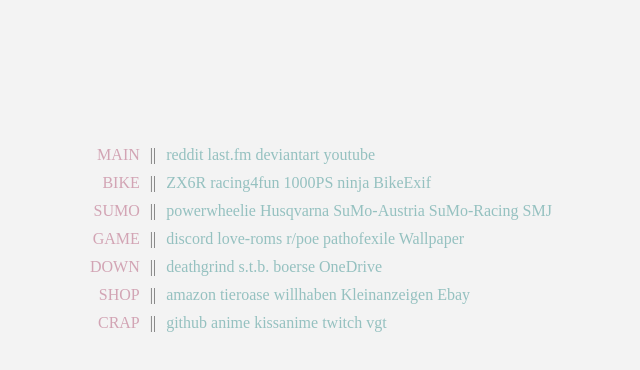
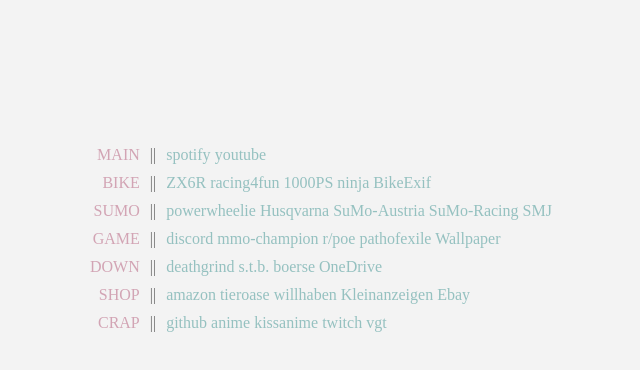
Before and after one commit to Xerolution/home, a plain HTML site: page index.html in a window 1280 px wide. Shown: the whole page, without its empty margins (120-760 px from the left). Drawn offline with Linux system fonts and the light colour scheme.

Commit message:
Added spotify, mmo-champion

```diff
--- a/index.html
+++ b/index.html
@@ -36,14 +36,14 @@ td:nth-child(2) {
 <body>
   <table valign="top" border="0" width="100%" height="20%"><tr><td><table>
 
-<tr><td align="right">MAIN</td><td>    ||  </td><td><a href="http://www.reddit.com">reddit</a>  <a href="http://www.lastfm.de/home">last.fm</a>  <a href="http://www.deviantart.com/">deviantart</a>  <a href="https://www.youtube.com/">youtube</a>  </td></tr><tr>
+<tr><td align="right">MAIN</td><td>    ||  </td><td><a href="http://open.spotify.com">spotify</a>  <a href="https://www.youtube.com/">youtube</a>  </td></tr><tr>
 
 <td align="right">BIKE</td><td>    ||  </td><td><a href="http://zx6r.com/">ZX6R</a>  <a href="http://www.racing4fun.de/">racing4fun</a>  <a href="http://www.1000ps.at">1000PS</a>  <a href="http://www.kawasaki-ninja-forum.de/">ninja</a>  <a href="http://www.bikeexif.com/">BikeExif</a>  </td></tr><tr>
 
 <td align="right">SUMO</td><td>    ||  </td><td><a href="http://www.powerwheelie.de">powerwheelie</a>  <a href="http://www.husqvarna-forum.de/">Husqvarna</a>  <a href="http://www.supermoto-austria.at">SuMo-Austria</a>  <a href="http://www.supermoto-racing.de">SuMo-Racing</a>  <a href="http://supermotojunkie.com/">SMJ</a>  </td></tr><tr>
 
 
-<td  align="right">GAME</td><td>    ||  </td><td><a href="https://discordapp.com/channels/@me">discord</a>  <a href="https://www.loveroms.com/">love-roms</a>  <a href="https://www.reddit.com/r/pathofexile">r/poe</a>  <a href="https://www.pathofexile.com/">pathofexile</a>  <a href="https://boards.4chan.org/w/catalog">Wallpaper</a>  </td></tr><tr>
+<td  align="right">GAME</td><td>    ||  </td><td><a href="https://discordapp.com/channels/@me">discord</a>  <a href="https://www.mmo-champion.com/content/">mmo-champion</a>  <a href="https://www.reddit.com/r/pathofexile">r/poe</a>  <a href="https://www.pathofexile.com/">pathofexile</a>  <a href="https://boards.4chan.org/w/catalog">Wallpaper</a>  </td></tr><tr>
 
 <td align="right">DOWN</td><td>    ||  </td><td><a href="http://deathgrind.net/">deathgrind</a>  <a href="http://sharethisbreath.blogspot.co.at/">s.t.b.</a>  <a href="https://boerse.to/">boerse</a>  <a href="https://onedrive.live.com/">OneDrive</a>  </td></tr><tr>
 
```
